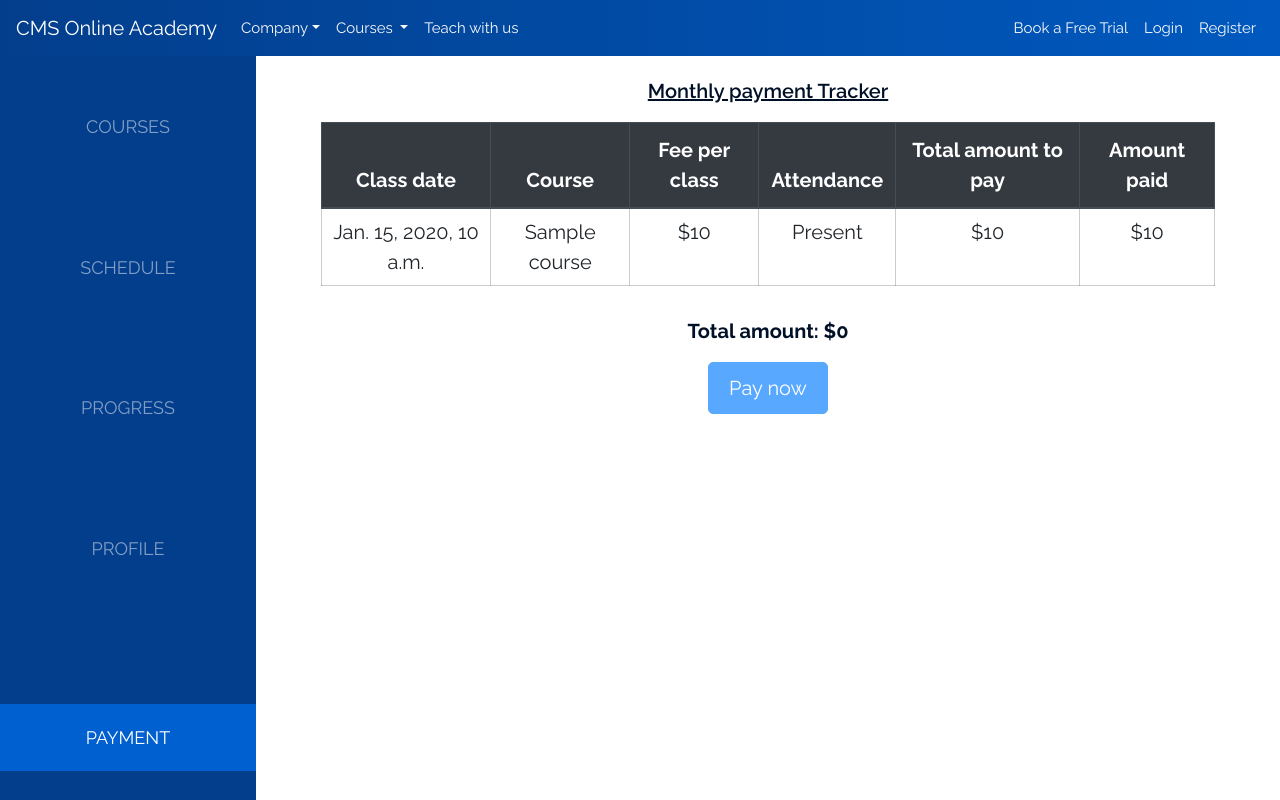
After one commit to rsreevishal/Shop3DPrints, a Django app: page /student/payment in a window 1280 px wide. The commit adds this page. Run offline with Django 3.2, Linux system fonts and the light colour scheme; a user stored in the database is signed in; tables that the repository leaves empty hold one stand-in row (values such as "Sample post"); some libraries are stand-ins or nearby versions.

Commit message:
added attendance and payment tracker

```diff
--- a/api/admin.py
+++ b/api/admin.py
@@ -23,5 +23,4 @@ admin.site.register(InstructorTimeSlot)
 admin.site.register(CourseInstructor)
 admin.site.register(Event)
 admin.site.register(StudentInstructor)
-admin.site.register(StudentAttendance)
 admin.site.register(CourseMaterial)
--- a/api/models.py
+++ b/api/models.py
@@ -181,7 +181,8 @@ class Course(models.Model):
     category = models.ForeignKey(Subcategory, on_delete=models.CASCADE)
     grade = models.CharField(max_length=1, choices=Grade.choices)
     level = models.PositiveSmallIntegerField()
-    price_usd = models.PositiveSmallIntegerField(help_text='Price in dollars')
+    total_price_usd = models.PositiveSmallIntegerField(help_text='Price in dollars')
+    per_class_price_usd = models.PositiveSmallIntegerField(help_text='Price in dollars')
     description = models.TextField()
     highlights = models.TextField(help_text='Put each item on its own line')
     prerequisites = models.TextField(help_text='Put each item on its own line')
@@ -296,17 +297,36 @@ class Purchase(models.Model):
     confirmed = models.BooleanField(default=False)
 
 
+class Attendance(models.IntegerChoices):
+    present = 0, 'PRESENT'
+    absent = 1, 'ABSENT'
+    other = 2, 'OTHER'
+
+
+class PaymentMethod(models.IntegerChoices):
+    full_payment = 0
+    per_class_payment = 1
+
+
 class Event(models.Model):
     user = models.ForeignKey(User, on_delete=models.CASCADE)
     title = models.CharField(max_length=200)
     description = models.TextField()
     start_time = models.DateTimeField()
     end_time = models.DateTimeField()
+    status = models.IntegerField(choices=Attendance.choices, null=True, default=None, blank=True)
+    updated_by = models.ForeignKey(Instructor, null=True, default=None, blank=True, on_delete=models.CASCADE)
+    updated_at = models.DateTimeField(null=True, default=None, blank=True)
+    enrollment = models.ForeignKey(Enrollment, null=True, default=None, blank=True, on_delete=models.CASCADE)
+    payment_method = models.IntegerField(choices=PaymentMethod.choices, null=True, default=None, blank=True)
+    total_amount = models.PositiveSmallIntegerField(help_text="Price in usd", null=True, default=None, blank=True)
+    amount_paid = models.PositiveSmallIntegerField(help_text="Price in usd", null=True, default=None, blank=True)
+    paid_at = models.DateTimeField(null=True, default=None, blank=True)
 
     @property
     def get_html_url(self):
         url = reverse('event_edit', args=(self.id,))
-        return f'<a href="{url}"> {self.title} </a>'
+        return f'<p> {self.title} </p>'
 
     def __str__(self):
         return self.title
@@ -323,24 +343,9 @@ class StudentInstructor(models.Model):
 class CourseMaterial(models.Model):
     course = models.ForeignKey(Course, on_delete=models.CASCADE)
     name = models.CharField(max_length=50)
-    description = models.CharField(max_length=500)
+    description = models.TextField(max_length=500)
     material_link = models.URLField()
     uploader = models.ForeignKey(Instructor, on_delete=models.CASCADE)
 
     def __str__(self):
         return f'{self.course.name}-{self.material_link}'
-
-
-class Attendance(models.IntegerChoices):
-    present = 0, 'PRESENT'
-    absent = 1, 'ABSENT'
-    other = 2, 'OTHER'
-
-
-class StudentAttendance(models.Model):
-    student_instructor = models.ForeignKey(StudentInstructor, on_delete=models.CASCADE)
-    datetime = models.DateTimeField(auto_now=True)
-    status = models.IntegerField(choices=Attendance.choices)
-
-    def __str__(self):
-        return f'{self.student.django_user.name}-{self.datetime}-{self.status}'
--- a/api/templatetags/api_extras.py
+++ b/api/templatetags/api_extras.py
@@ -42,3 +42,12 @@ def index(indexable, i):
 @register.filter(name='has_group')
 def has_group(user, group_name):
     return user.groups.filter(name=group_name).exists()
+
+
+@register.filter
+def attendance_status(_id):
+    status_name = ["Present", "Absent", "Other"]
+    if _id is None:
+        return "-"
+    else:
+        return status_name[_id]
--- a/api/urls.py
+++ b/api/urls.py
@@ -16,6 +16,7 @@ urlpatterns = [
     path('student/profile', student_profile, name='student-profile'),
     path('student/progress', student_progress, name='student-progress'),
     path('student/schedule/<int:user_id>', CalendarView.as_view(), name='student-schedule'),
+    path('student/payment', student_payment_details, name='student-payment'),
     path('instructor', instructor_base, name='instructor'),
     path('instructor/<int:instructor_id>/class/schedule/<int:student_id>', InstructorCalendarView.as_view(),
          name='instructor-class-schedule'),
@@ -26,6 +27,8 @@ urlpatterns = [
          name='instructor-class-assignment'),
     path('instructor/<int:instructor_id>/class/student/works/<int:enrollment_id>', instructor_student_works,
          name='instructor-student-works'),
+    path('instructor/<int:instructor_id>/event/<int:event_id>/edit/status', update_event_status,
+         name='event_edit_status'),
     path('api/login', login, name='login'),
     path('api/register', register, name='register'),
     path('activate/<uidb64>/<token>', activate, name='activate'),
--- a/api/views.py
+++ b/api/views.py
@@ -15,7 +15,8 @@ from api.models import AcademyUser, Category, Course, Enrollment, Purchase, Spec
     Instructor, AvailableTimes, Event, CourseTimeSlot, StudentInstructor, CourseMaterial, InstructorSpeciality, Student, \
     Project, Exam, ExamGrade
 from academy_backend import settings
-from api.forms import RegistrationForm, PurchaseForm, EventForm, InstructorForm, ProjectForm, ExamForm, ExamGradeForm
+from api.forms import RegistrationForm, PurchaseForm, EventForm, InstructorForm, ProjectForm, ExamForm, ExamGradeForm, \
+    CourseMaterialForm
 
 from django.contrib.sites.shortcuts import get_current_site
 from django.utils.encoding import force_bytes, force_text
@@ -34,6 +35,7 @@ from django.views import generic
 from django.utils.safestring import mark_safe
 from .utils import Calendar
 from django.contrib.auth.models import Group
+from django.db.models import Sum
 
 
 def redirect_view(path_name):
@@ -140,6 +142,14 @@ def student_profile(request):
         form.save()
 
     return standard_view('student/profile.html')(request)
+
+
+def student_payment_details(request):
+    events = Event.objects.filter(user=request.user).order_by('start_time')
+    total_pay_amount = events.filter(amount_paid=0).filter(status=0).aggregate(Sum('total_amount'))
+    if not total_pay_amount["total_amount__sum"]:
+        total_pay_amount["total_amount__sum"] = 0
+    return render(request, 'student/student-payment.html', {"events": events, "total_pay_amount": total_pay_amount})
 
 
 def login(request):
@@ -474,8 +484,19 @@ def update_event(request, event_id=None):
         event = form.save(commit=False)
         event.user = request.user
         event.save()
-        return HttpResponseRedirect(reverse('student-schedule', kwargs={'user_id': request.user.id}))
+        return HttpResponseRedirect(reverse('student-schedule', args=(request.user.id,)))
     return render(request, 'update_event.html', {'form': form})
+
+
+def update_event_status(request, instructor_id, event_id):
+    event = Event.objects.get(pk=event_id)
+    student = Student.objects.get(django_user=event.user)
+    event.status = int(request.POST.get('status', 2))
+    event.updated_by = Instructor.objects.get(pk=instructor_id)
+    event.updated_at = datetime.now()
+    event.save()
+    return HttpResponseRedirect(reverse('instructor-class-schedule',
+                                        kwargs={'instructor_id': instructor_id, 'student_id': student.pk}))
 
 
 # Instructor views #
@@ -555,9 +576,26 @@ def instructor_classes(request, instructor_id):
     return render(request, 'instructor/classes.html', {"classes": classes, "instructor_id": instructor_id})
 
 
-def instructor_material(request, instructor_id):
+def instructor_material(request, instructor_id, course_material_id=None):
+    # Course material form
+    if course_material_id:
+        course_material_instance = get_object_or_404(CourseMaterial, pk=course_material_id)
+    else:
+        course_material_instance = CourseMaterial()
+    student_instructor = StudentInstructor.objects.filter(instructor=instructor_id)
+    course_ids = []
+    for row in student_instructor:
+        course_ids.append(row.enrollment.course.pk)
+    course_material_form = CourseMaterialForm(course_ids, request.POST or None, instance=course_material_instance)
+    if request.POST and course_material_form.is_valid():
+        course_material = course_material_form.save(commit=False)
+        course_material.uploader = Instructor.objects.get(pk=instructor_id)
+        course_material.save()
+        print(course_material)
+        return HttpResponseRedirect('')
     material = CourseMaterial.objects.filter(uploader=instructor_id)
-    return render(request, 'instructor/material.html', {"material": material, "instructor_id": instructor_id})
+    return render(request, 'instructor/material.html', {"material": material, "instructor_id": instructor_id,
+                                                        "course_material_form": course_material_form})
 
 
 def instructor_student_assignment(request, instructor_id):
--- a/templates/student/calendar.html
+++ b/templates/student/calendar.html
@@ -67,9 +67,9 @@ a {
 {% block student-body %}
 <div class="tab-pane fade show active" role="tabpanel" >
     <div class="clearfix">
-        <a class="btn btn-info left" href="{% url 'student-schedule' user_id=request.GET.get('user_id') %}?{{ prev_month }}"> Previous Month </a>
-        <a class="btn btn-info right" href="{% url 'student-schedule' user_id=request.GET.get('user_id') %}?{{ next_month }}"> Next Month </a>
-        <a class="btn btn-info right" href="{% url 'event_new' %}">New event</a>
+        <a class="btn btn-info left" href="{{ request.path }}?{{ prev_month }}"> Previous Month </a>
+        <a class="btn btn-info right" href="{{ request.path }}?{{ next_month }}"> Next Month </a>
+<!--        <a class="btn btn-info right" href="{% url 'event_new' %}">New event</a>-->
     </div>
     {{calendar}}
 </div>
--- a/templates/student/student-base.html
+++ b/templates/student/student-base.html
@@ -11,6 +11,7 @@
     {% url 'student-schedule' user_id=request.user.id as schedule_url %}
     {% url 'student-progress' as progress_url %}
     {% url 'student-profile' as profile_url %}
+    {% url 'student-payment' as payment_url%}
     <nav class="side-nav">
         <ul class="nav-bar nav flex-md-column nav-pills justify-content-around text-medium " id="nav-tab" role="tablist" aria-orientation="vertical">
           <li class="nav-item">
@@ -25,6 +26,9 @@
           <li class="nav-item">
               <a class="nav-item nav-link mb-md-5 {% if request.path == profile_url %} active {%endif%}"  href="{{ profile_url }}" role="tab" id="profile-link">Profile</a>
           </li>
+            <li class="nav-item">
+              <a class="nav-item nav-link mb-md-5 {% if request.path == payment_url %} active {%endif%}"  href="{{ payment_url }}" role="tab" id="payment-link">Payment</a>
+          </li>
         </ul>
         <div class="tab-content side-nav-content">
                 {% block student-body %} {# lol #}
--- /dev/null
+++ b/templates/student/student-payment.html
@@ -0,0 +1,45 @@
+{% extends 'student/student-base.html' %}
+{% load static %}
+{% load api_extras %}
+{% block student-head %}
+    <title>CMS Online Academy | Profile</title>
+{% endblock %}
+
+{% block student-body %}
+    <div class="container-fluid text-center">
+        <div class="tab-pane fade show active" role="tabpanel" >
+        <div class="text-center text-large">
+            <p><u>Monthly payment Tracker</u></p>
+        </div>
+        <table class="table table-bordered table-hover assign-table text-normal mx-auto">
+            <thead class="thead-dark">
+                <tr>
+                    <th>Class date</th>
+                    <th>Course</th>
+                    <th>Fee per class</th>
+                    <th>Attendance</th>
+                    <th>Total amount to pay</th>
+                    <th>Amount paid</th>
+
+                </tr>
+            </thead>
+            {% for event in events %}
+                <tr class="{% if event.amount_paid == 0 and event.status == 0 %} table-success {% endif %}">
+                    <td>{{ event.start_time }}</td>
+                    <td>{{ event.enrollment.course.name }}</td>
+                    <td>${{ event.enrollment.course.per_class_price_usd }}</td>
+                    <td>{{ event.status|attendance_status }}</td>
+                    <td>${{ event.total_amount }}</td>
+                    <td>${{ event.amount_paid }}</td>
+                </tr>
+            {% endfor %}
+        </table>
+        <p class="text-large"><strong>Total amount: ${{total_pay_amount.total_amount__sum}}</strong></p>
+        {% if total_pay_amount.total_amount__sum > 0 %}
+            <button class="btn btn-primary" >Pay now</button>
+        {% else %}
+            <button class="btn btn-primary" disabled>Pay now</button>
+        {% endif %}
+    </div>
+    </div>
+{% endblock %}
```
Also changed, not shown: api/forms.py (+11 -1 lines), api/utils.py (+9 -5 lines), templates/instructor/classes.html (+9 -4 lines), templates/instructor/instructor_calendar.html (+34 -0 lines), templates/instructor/material.html (+11 -2 lines), api/migrations/0007_auto_20201224_1806.py (added), api/migrations/0008_auto_20201224_1956.py (added), api/migrations/0009_auto_20201225_0849.py (added), api/migrations/0010_auto_20201225_0953.py (added), api/migrations/0011_auto_20201225_0959.py (added).
